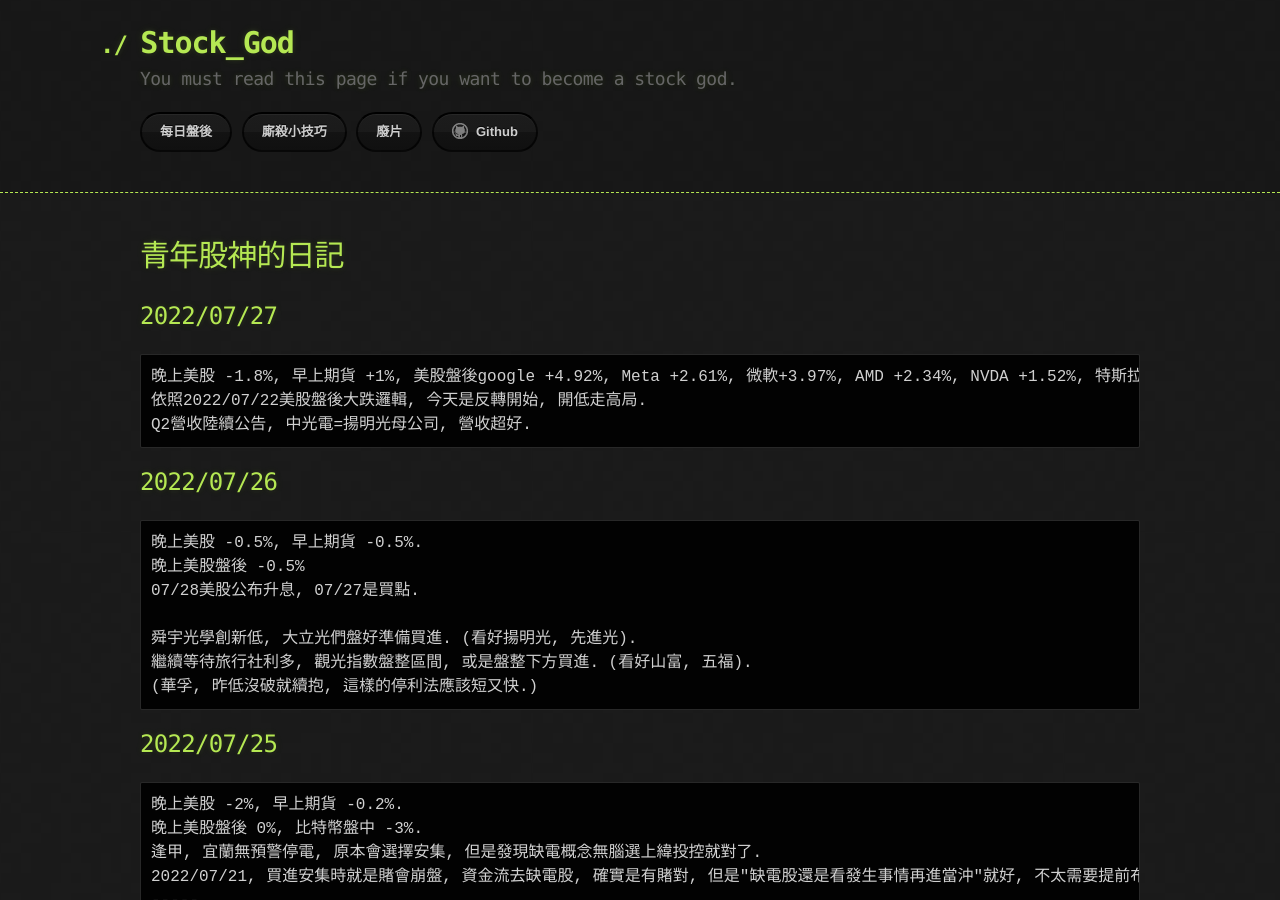
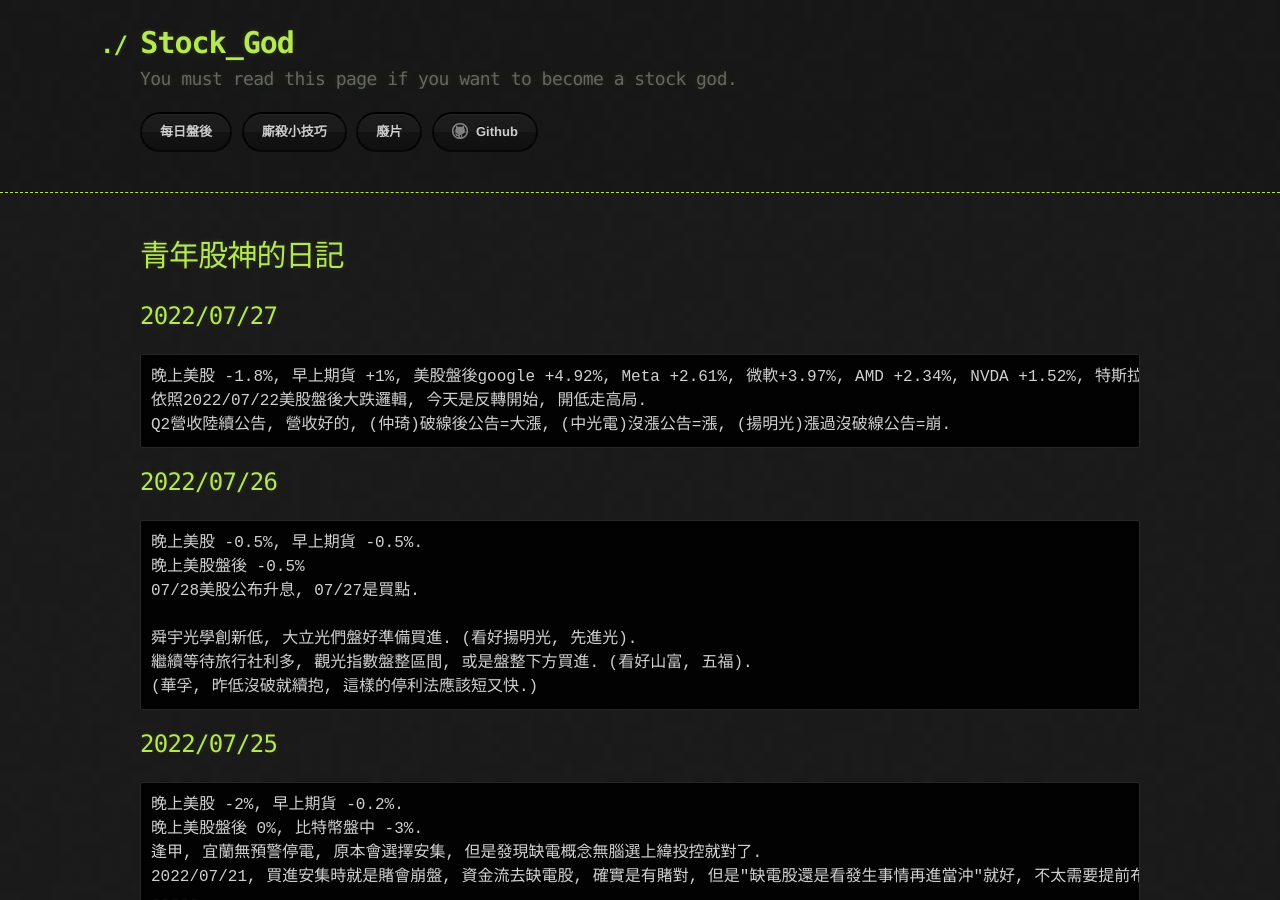
Before and after one commit to lepg5487/Stock_God, a Jekyll site: the page built from index.md, in a window 1280 px wide and 900 px high. Built offline with Jekyll 4.4.1, drawn with Linux system fonts in a browser that asks for light colours; our own code applies the rules of GitHub Pages for plain Markdown files.

Commit message:
Update index.md

````diff
--- a/index.md
+++ b/index.md
@@ -7,7 +7,7 @@ layout: testlayouts
 ```
 晚上美股 -1.8%, 早上期貨 +1%, 美股盤後google +4.92%, Meta +2.61%, 微軟+3.97%, AMD +2.34%, NVDA +1.52%, 特斯拉 +1.32%.
 依照2022/07/22美股盤後大跌邏輯, 今天是反轉開始, 開低走高局.
-Q2營收陸續公告, 中光電=揚明光母公司, 營收超好.
+Q2營收陸續公告, 營收好的, (仲琦)破線後公告=大漲, (中光電)沒漲公告=漲, (揚明光)漲過沒破線公告=崩.
 ```
 
 ## 2022/07/26
````
